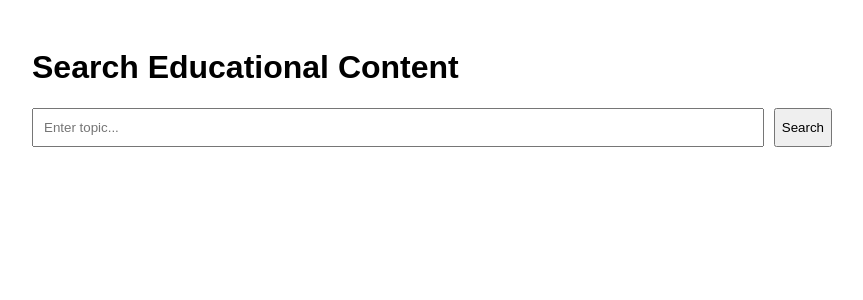
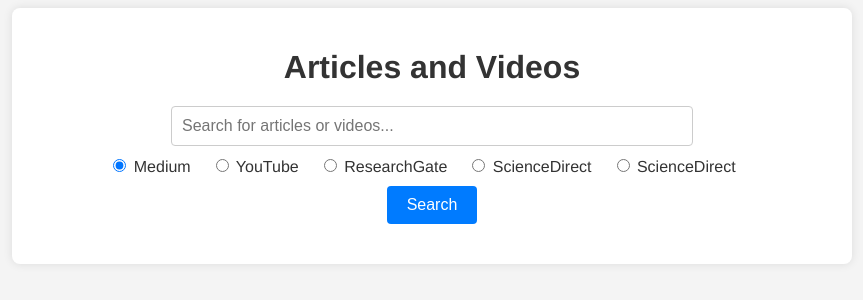
Before and after one commit to safi28/edu-system, a Flask app: page / in a window 1280 px wide. Shown: the top 300 px of the page, without its empty margins (208-1071 px from the left). Run offline with Flask 3, Linux system fonts and the light colour scheme.

Commit message:
feat: setup

```diff
--- a/app.py
+++ b/app.py
@@ -1,47 +1,185 @@
-from flask import Flask, request, jsonify, render_template
-from flask_sqlalchemy import SQLAlchemy
-from scraper.scraper import scrape_content
+# CHROMEDRIVER_PATH = 'C:/chromedriver/chromedriver-win64/chromedriver.exe'  # Ensure this points to chromedriver.exe on Windows
+from flask_scss import Scss
+from flask import Flask, render_template, request, jsonify
+from selenium import webdriver
+from selenium.webdriver.chrome.service import Service as ChromeService
+from selenium.webdriver.chrome.options import Options
+from selenium.webdriver.common.by import By
+from selenium.webdriver.support.ui import WebDriverWait
+from selenium.webdriver.support import expected_conditions as EC
+from selenium.common.exceptions import TimeoutException
+from bs4 import BeautifulSoup
+import time
+import logging
 
 app = Flask(__name__)
 
-app.config['SQLALCHEMY_DATABASE_URI'] = 'sqlite:///content.db'
-db = SQLAlchemy(app)
+# Path to your chromedriver
+CHROMEDRIVER_PATH = 'C:/chromedriver/chromedriver-win64/chromedriver.exe'  # Ensure this points to chromedriver.exe on Windows
 
-# def create_app():
-#     app = Flask(__name__)
-#     # app configuration
-#     return app
+# Web scraping function for Medium using Selenium
+def scrape_medium(query='education'):
+    options = Options()
+    options.add_argument("--headless")  # Ensure headless mode is enabled
+    options.add_argument("--no-sandbox")
+    options.add_argument("--disable-dev-shm-usage")
+    options.add_argument("--disable-gpu")  # Disable GPU for headless mode
+    service = ChromeService(executable_path=CHROMEDRIVER_PATH)
+    driver = webdriver.Chrome(service=service, options=options)
+
+    url = f'https://medium.com/search?q={query}'
+    driver.get(url)
+
+    # Wait for the page to load
+    time.sleep(5)
+
+    soup = BeautifulSoup(driver.page_source, 'html.parser')
+    driver.quit()
+
+    articles = soup.find_all('article')
+
+    article_data = []
+    for article in articles:
+        title_tag = article.find('h2')
+        description_tag = article.find('h3')
+        if title_tag:
+            title = title_tag.text.strip()
+            description = description_tag.text.strip() if description_tag else "No description available"
+            article_data.append({'title': title, 'description': description})
+
+    return article_data
+
+# Web scraping function for YouTube using Selenium
+def scrape_youtube(query='education'):
+    options = Options()
+    options.add_argument("--headless")  # Ensure headless mode is enabled
+    options.add_argument("--no-sandbox")
+    options.add_argument("--disable-dev-shm-usage")
+    options.add_argument("--disable-gpu")  # Disable GPU for headless mode
+    service = ChromeService(executable_path=CHROMEDRIVER_PATH)
+    driver = webdriver.Chrome(service=service, options=options)
+
+    url = f'https://www.youtube.com/results?search_query={query}'
+    driver.get(url)
+
+    # Wait for the search results to load
+    WebDriverWait(driver, 10).until(
+        EC.presence_of_element_located((By.ID, "contents"))
+    )
+
+    soup = BeautifulSoup(driver.page_source, 'html.parser')
+    driver.quit()
+
+    videos = soup.find_all('ytd-video-renderer', class_='style-scope ytd-item-section-renderer')
+
+    video_data = []
+    for video in videos:
+        title_tag = video.find('a', id='video-title')
+        description_tag = video.find('yt-formatted-string', class_='style-scope ytd-video-renderer')
+        if title_tag:
+            title = title_tag.text.strip()
+            url = f"https://www.youtube.com{title_tag['href']}"
+            description = description_tag.text.strip() if description_tag else "No description available"
+            video_data.append({'title': title, 'description': description, 'url': url})
+
+    return video_data
 
 
-class EducationalContent(db.Model):
-    id = db.Column(db.Integer, primary_key=True)
-    title = db.Column(db.String(255))
-    link = db.Column(db.String(255))
-    description = db.Column(db.String(255))
+# Web scraping function for ResearchGate using Selenium
+def scrape_researchgate(query='education'):
+    options = Options()
+    options.add_argument("--headless")  # Ensure headless mode is enabled
+    options.add_argument("--no-sandbox")
+    options.add_argument("--disable-dev-shm-usage")
+    options.add_argument("--disable-gpu")  # Disable GPU for headless mode
+    service = ChromeService(executable_path=CHROMEDRIVER_PATH)
+    driver = webdriver.Chrome(service=service, options=options)
 
-    def to_dict(self):
-        return {
-            'title': self.title,
-            'link': self.link,
-            'description': self.description
-        }
+    url = f'https://www.researchgate.net/search/publication?q={query}'
+    driver.get(url)
+
+    # Wait for the search results to load
+    WebDriverWait(driver, 10).until(
+        EC.presence_of_element_located((By.CLASS_NAME, "search-result-item"))
+    )
+
+    soup = BeautifulSoup(driver.page_source, 'html.parser')
+    driver.quit()
+
+    papers = soup.find_all('div', class_='search-result-item')
+
+    paper_data = []
+    for paper in papers:
+        title_tag = paper.find('div', class_='nova-legacy-e-text--color-inherit')
+        if title_tag:
+            title = title_tag.text.strip()
+            url_tag = paper.find('a', class_='nova-legacy-e-link')
+            url = f"https://www.researchgate.net{url_tag['href']}" if url_tag else '#'
+            description = "No description available"
+            paper_data.append({'title': title, 'description': description, 'url': url})
+
+    return paper_data
+
+# Web scraping function for ScienceDirect using Selenium
+def scrape_sciencedirect(query='education'):
+    options = Options()
+    options.add_argument("--headless")  # Ensure headless mode is enabled
+    options.add_argument("--no-sandbox")
+    options.add_argument("--disable-dev-shm-usage")
+    options.add_argument("--disable-gpu")  # Disable GPU for headless mode
+    service = ChromeService(executable_path=CHROMEDRIVER_PATH)
+    driver = webdriver.Chrome(service=service, options=options)
+
+    url = f'https://www.sciencedirect.com/search?qs={query}'
+    driver.get(url)
+
+    try:
+        # Increase the timeout to 20 seconds
+        WebDriverWait(driver, 20).until(
+            EC.presence_of_element_located((By.CLASS_NAME, "result-list-title-link"))
+        )
+    except TimeoutException:
+        logging.error("Timeout while waiting for search results to load on ScienceDirect")
+        driver.quit()
+        return []
+
+    soup = BeautifulSoup(driver.page_source, 'html.parser')
+    driver.quit()
+
+    papers = soup.find_all('h2', class_='result-list-title')
+    print(soup.prettify())
+
+    paper_data = []
+    for paper in papers:
+        title_tag = paper.find('a')
+        if title_tag:
+            title = title_tag.text.strip()
+            url = f"https://www.sciencedirect.com{title_tag['href']}"
+            description = "No description available"
+            paper_data.append({'title': title, 'description': description, 'url': url})
+
+    return paper_data
+
+
 @app.route('/')
-def home():
+def index():
     return render_template('index.html')
 
-@app.route('/search', methods=['GET'])
+@app.route('/search', methods=['POST'])
 def search():
-    query = request.args.get('query')
-    results = EducationalContent.query.filter(EducationalContent.title.like(f'%{query}%')).all()
-    if not results:
-        scraped_results = scrape_content(query)
-        for result in scraped_results:
-            content = EducationalContent(**result)
-            db.session.add(content)
-        db.session.commit()
-        results = EducationalContent.query.filter(EducationalContent.title.like(f'%{query}%')).all()
-    return jsonify([r.to_dict() for r in results])
+    query = request.form['query']
+    source = request.form['source']
+    if source == 'medium':
+        article_data = scrape_medium(query)
+    elif source == 'youtube':
+        article_data = scrape_youtube(query)
+    elif source == 'researchgate':
+        article_data = scrape_researchgate(query)
+    elif source == 'sciencedirect':
+        article_data = scrape_sciencedirect(query)
+    else:
+        article_data = []
+    return jsonify(article_data)
 
 if __name__ == '__main__':
-    db.create_all()  # Create tables
     app.run(debug=True)
--- a/static/styles.css
+++ b/static/styles.css
@@ -1,35 +1,90 @@
 body {
-    font-family: Arial, sans-serif;
+  font: 100% Helvetica, sans-serif;
+  color: #333;
+  background-color: #f4f4f4;
 }
 
 .container {
   max-width: 800px;
   margin: 0 auto;
   padding: 20px;
+  background-color: #fff;
+  box-shadow: 0 0 10px rgba(0, 0, 0, 0.1);
+  border-radius: 8px;
 }
 
-#search-form {
-    display: flex;
-    justify-content: space-between;
+h1 {
+  text-align: center;
   margin-bottom: 20px;
 }
 
-#search-query {
-    flex: 1;
+form {
+  display: flex;
+  flex-direction: column;
+  align-items: center;
+  margin-bottom: 20px;
+
+  input[type="text"] {
     padding: 10px;
-    margin-right: 10px;
+    font-size: 16px;
+    width: 100%;
+    max-width: 500px;
+    margin-bottom: 10px;
+    border: 1px solid #ccc;
+    border-radius: 4px;
   }
 
-#results .result {
-    margin-bottom: 15px;
+  .radio-group {
+    display: flex;
+    justify-content: center;
+    margin-bottom: 10px;
+
+    label {
+      margin-right: 20px;
+      font-size: 16px;
+    }
   }
 
-#results .result a {
-    font-size: 1.2em;
-    color: #007bff;
-    text-decoration: none;
+  button {
+    padding: 10px 20px;
+    font-size: 16px;
+    background-color: #007bff;
+    color: #fff;
+    border: none;
+    border-radius: 4px;
+    cursor: pointer;
+
+    &:hover {
+      background-color: #0056b3;
+    }
+  }
 }
 
-#results .result p {
-    margin: 5px 0 0;
+ul {
+  list-style: none;
+  padding: 0;
+
+  li {
+    margin-bottom: 20px;
+    padding: 20px;
+    background-color: #f9f9f9;
+    border: 1px solid #ddd;
+    border-radius: 4px;
+
+    h2 {
+      margin-top: 0;
+      a {
+        text-decoration: none;
+        color: #333;
+
+        &:hover {
+          text-decoration: underline;
         }
+      }
+    }
+
+    p {
+      margin-bottom: 0;
+    }
+  }
+}
--- a/templates/index.html
+++ b/templates/index.html
@@ -2,34 +2,77 @@
 <html lang="en">
 <head>
     <meta charset="UTF-8">
-    <meta name="viewport" content="width=device-width, initial-scale=1.0">
-    <title>Educational Search</title>
+    <title>Articles and Videos</title>
     <link rel="stylesheet" href="{{ url_for('static', filename='styles.css') }}">
+    <script>
+        function searchContent(event) {
+            event.preventDefault();
+            const query = document.querySelector('input[name="query"]').value;
+            const source = document.querySelector('input[name="source"]:checked').value;
+
+            fetch('/search', {
+                method: 'POST',
+                headers: {
+                    'Content-Type': 'application/x-www-form-urlencoded'
+                },
+                body: `query=${query}&source=${source}`
+            })
+            .then(response => response.json())
+            .then(data => {
+                const contentList = document.getElementById('content-list');
+                contentList.innerHTML = '';
+                data.forEach(item => {
+                    const li = document.createElement('li');
+                    const title = document.createElement('h2');
+                    if (item.url) {
+                        const link = document.createElement('a');
+                        link.href = item.url;
+                        link.target = '_blank';
+                        link.textContent = item.title;
+                        title.appendChild(link);
+                    } else {
+                        title.textContent = item.title;
+                    }
+                    const description = document.createElement('p');
+                    description.textContent = item.description;
+                    li.appendChild(title);
+                    li.appendChild(description);
+                    contentList.appendChild(li);
+                });
+            });
+        }
+    </script>
 </head>
 <body>
     <div class="container">
-        <h1>Search Educational Content</h1>
-        <form id="search-form">
-            <input type="text" id="search-query" placeholder="Enter topic...">
+        <h1>Articles and Videos</h1>
+        <form onsubmit="searchContent(event)">
+            <input type="text" name="query" placeholder="Search for articles or videos...">
+            <div class="radio-group">
+                <label>
+                    <input type="radio" name="source" value="medium" checked>
+                    Medium
+                </label>
+                <label>
+                    <input type="radio" name="source" value="youtube">
+                    YouTube
+                </label>
+                <label>
+                    <input type="radio" name="source" value="researchgate">
+                    ResearchGate
+                </label>
+                <label>
+                    <input type="radio" name="source" value="sciencedirect">
+                    ScienceDirect
+                </label>
+                <label>
+                    <input type="radio" name="source" value="sciencedirect">
+                    ScienceDirect
+                </label>
+            </div>
             <button type="submit">Search</button>
         </form>
-        <div id="results"></div>
+        <ul id="content-list"></ul>
     </div>
-    <script>
-        document.getElementById('search-form').addEventListener('submit', function(event) {
-            event.preventDefault();
-            const query = document.getElementById('search-query').value;
-            fetch(`/search?query=${query}`)
-                .then(response => response.json())
-                .then(data => {
-                    const resultsDiv = document.getElementById('results');
-                    resultsDiv.innerHTML = data.map(result => `
-                        <div class="result">
-                            <a href="${result.link}" target="_blank">${result.title}</a>
-                            <p>${result.description}</p>
-                        </div>`).join('');
-                });
-        });
-    </script>
 </body>
 </html>
```
Also changed, not shown: scraper/scraper.py (+15 -0 lines), templates/results.html (added, +19 -0 lines). Lines whose indentation alone changed are shown as unchanged.
